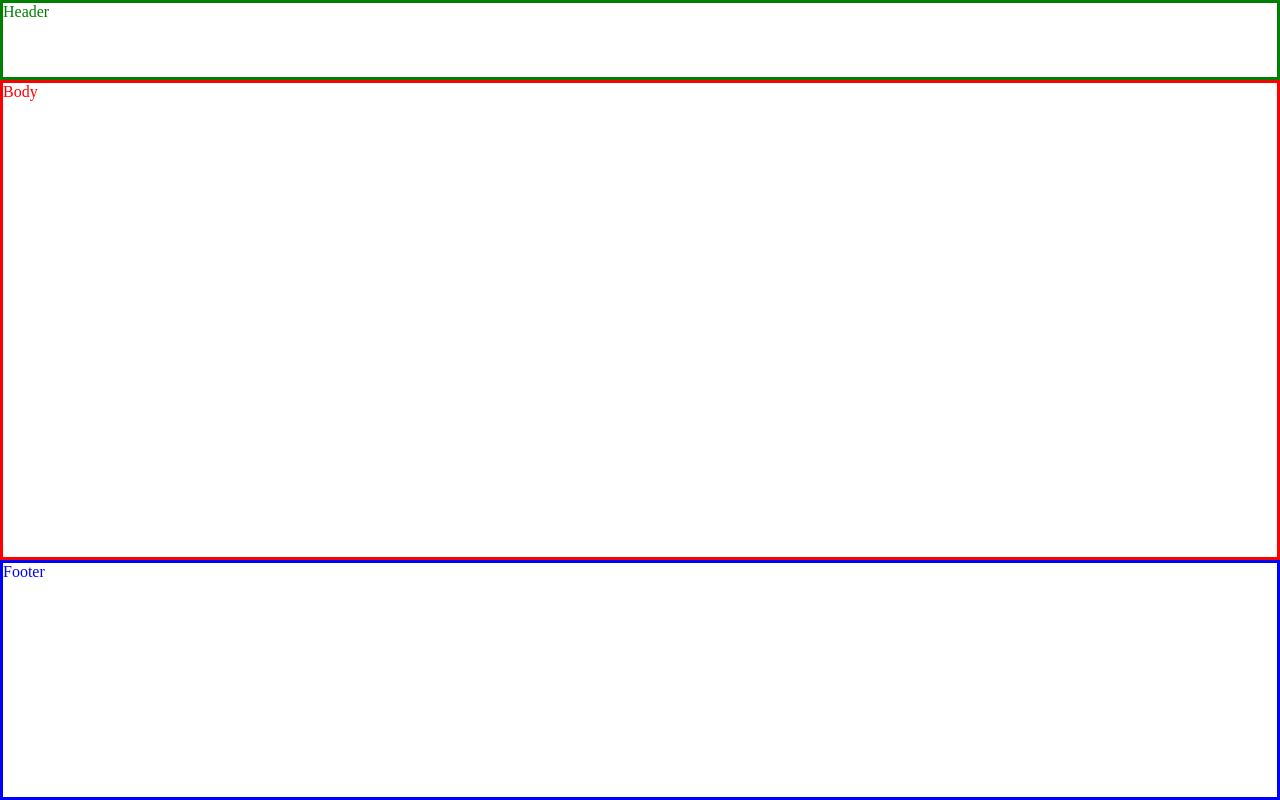
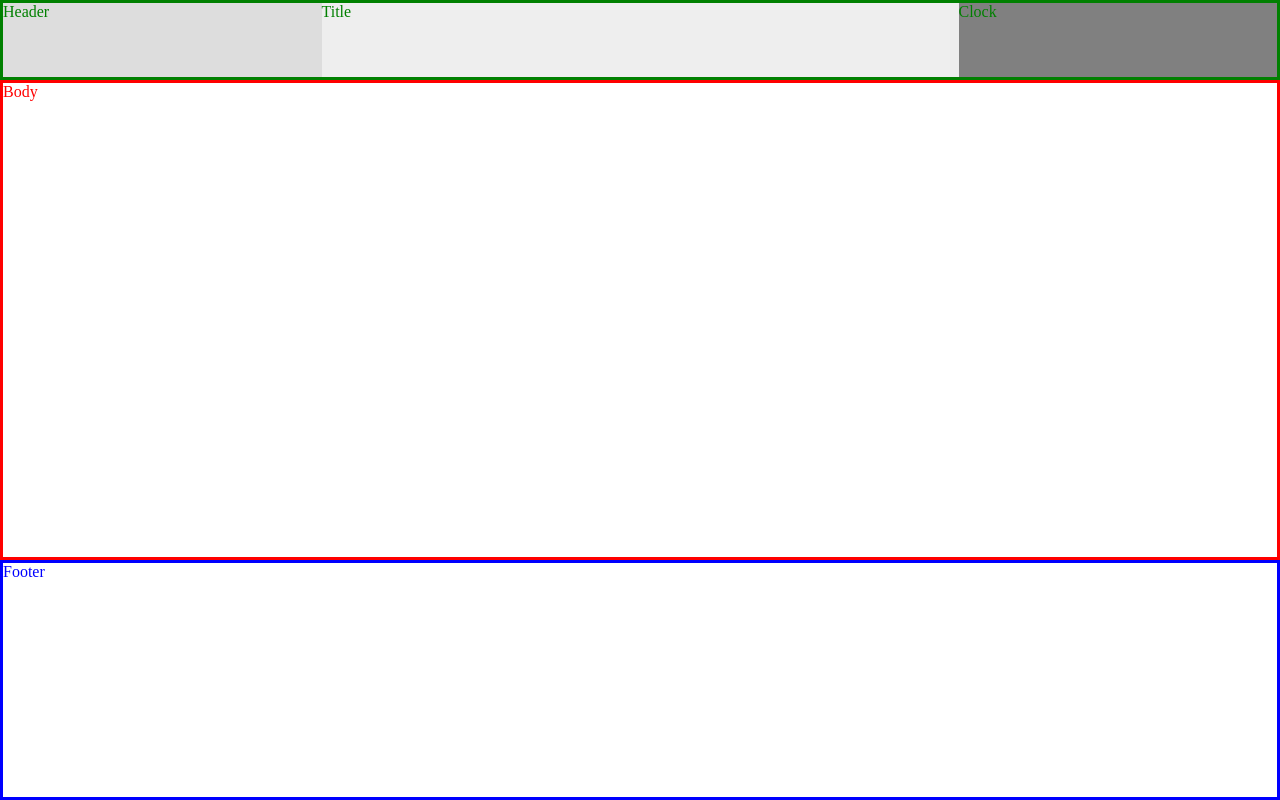
Before and after one commit to chuefengv/Weather-App, a React (Vite) app: page / in a window 1280 px wide. Built offline with nearby package versions, Linux system fonts and the light colour scheme.

Commit message:
updates the header grid layout

```diff
--- a/src/components/header/Header.css
+++ b/src/components/header/Header.css
@@ -1,4 +1,7 @@
 .header {
   color: green;
   border: green solid;
+  display: grid;
+  grid-template-columns: 2fr 4fr 2fr;
+  background-color: #ddd;
 }
--- a/src/components/header/Header.jsx
+++ b/src/components/header/Header.jsx
@@ -1,10 +1,15 @@
-import React from 'react';
+import React from 'react'
+import Clock from './clock'
+import Title from './title'
 import './Header.css'
 
 function Header(){
     return(
         <div className='header'>
             Header
+            <Title />
+            <Clock />
+
         </div>
     )
 }
--- a/src/components/header/clock/Clock.css
+++ b/src/components/header/clock/Clock.css
@@ -0,0 +1,3 @@
+.clock {
+  background-color: grey;
+}
--- a/src/components/header/clock/Clock.jsx
+++ b/src/components/header/clock/Clock.jsx
@@ -0,0 +1,12 @@
+import React from 'react'
+import './Clock.css'
+
+function Clock(){
+    return(
+        <div className='clock'>
+            Clock
+        </div>
+    );
+};
+
+export default Clock;
--- a/src/components/header/clock/index.js
+++ b/src/components/header/clock/index.js
@@ -0,0 +1,3 @@
+import Clock from './Clock'
+
+export default Clock;
--- a/src/components/header/title/Title.css
+++ b/src/components/header/title/Title.css
@@ -0,0 +1,3 @@
+.title {
+  background-color: #eee;
+}
--- a/src/components/header/title/Title.jsx
+++ b/src/components/header/title/Title.jsx
@@ -0,0 +1,12 @@
+import React from 'react'
+import './Title.css'
+
+function Title(){
+    return(
+        <div className='title'>
+            Title
+        </div>
+    );
+};
+
+export default Title;
--- a/src/components/header/title/index.js
+++ b/src/components/header/title/index.js
@@ -0,0 +1,3 @@
+import Title from './title'
+
+export default Title;
```
